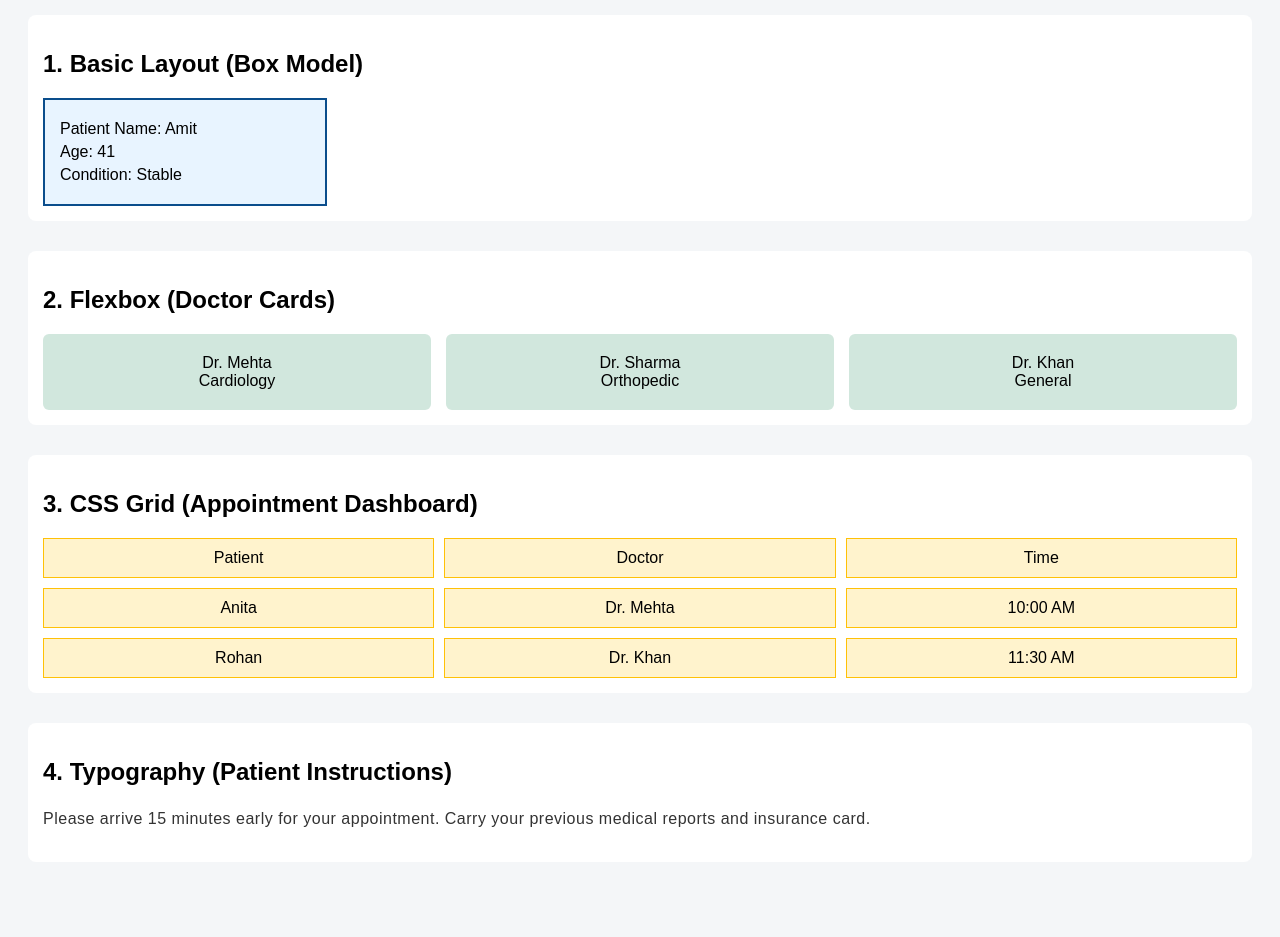
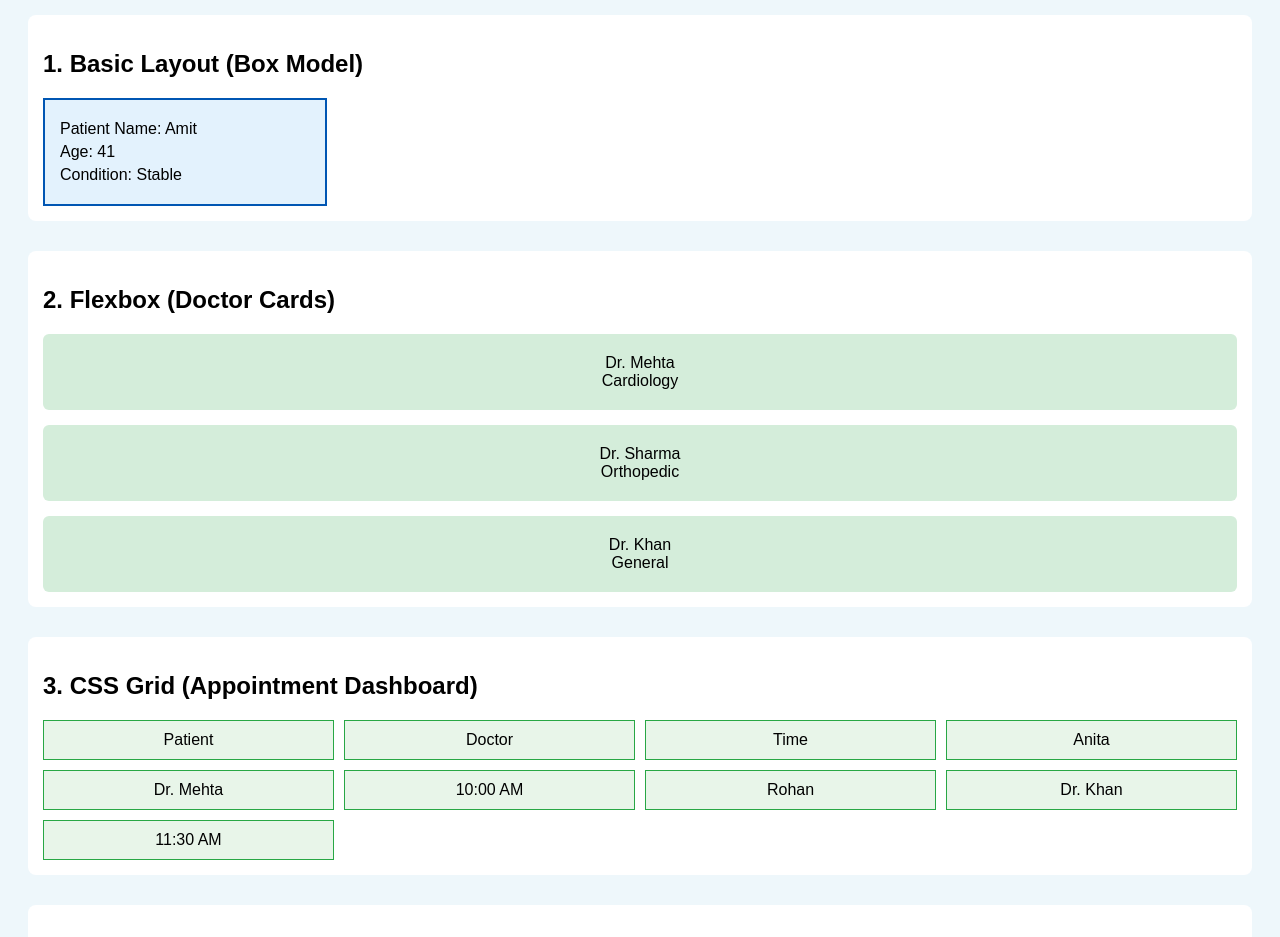
Before and after one commit to 0mkar303/RegistrationFoundation, a plain HTML site: page wwwroot/SinglePageLayout/htmlpage.html in a window 1280 px wide. Shown: the part 101-1038 px from the top of the page. Drawn offline with Linux system fonts and the light colour scheme.

Commit message:
#Modified the bed-Dashboard and the Flex box

```diff
--- a/wwwroot/SinglePageLayout/StyleSheet.css
+++ b/wwwroot/SinglePageLayout/StyleSheet.css
@@ -1,15 +1,19 @@
 /* GENERAL PAGE STYLING */
 body {
     font-family: Arial, sans-serif;
-    background-color: #f4f6f8;
+    background-color: #eef7fb;
+    /* ACTIVITY 4: Change to Hospital Theme Colors*/
+    /* background-color: #f4f6f8;*/
     padding: 20px;
 }
 
 /* MAIN PAGE TITLE */
 .page-title {
     text-align: center;
-    color: #0a4d8c;
+    /* color: #0a4d8c;*/
     margin-bottom: 30px;
+    color: #0056b3;
+   /* ACTIVITY 4: Change to Hospital Theme Colors*/
 }
 
 /* COMMON SECTION STYLE */
@@ -27,7 +31,10 @@ section {
     width: 250px;
     padding: 15px;
     border: 2px solid #0a4d8c;
-    background-color: #e8f4ff;
+    /* background-color: #e8f4ff;*/
+    /* ACTIVITY 4: Change to Hospital Theme Colors*/
+    background-color: #e3f2fd;
+    border-color: #0056b3;
 }
 
     /* Shows margin, padding, border clearly */
@@ -38,18 +45,27 @@ section {
 /* ------------------------------------------------ */
 /* 2. FLEXBOX – ONE DIRECTION LAYOUT */
 /* ------------------------------------------------ */
+/*.flex-container {
+    display: flex;*/ /* Enables flexbox */
+    /*gap: 15px;*/ /* Space between cards */
+    /*justify-content: space-between;
+}*/
+/*ACTIVITY 1: Change Flexbox to Column*/
 .flex-container {
-    display: flex; /* Enables flexbox */
-    gap: 15px; /* Space between cards */
-    justify-content: space-between;
+    display: flex;
+    flex-direction: column;
+    gap: 15px;
 }
+
 
 .doctor-card {
     flex: 1; /* Equal width cards */
-    background-color: #d1e7dd;
+    /* background-color: #d1e7dd;*/
     padding: 20px;
     text-align: center;
     border-radius: 6px;
+    /* ACTIVITY 4: Change to Hospital Theme Colors*/
+    background-color: #d4edda;
 }
 
 /* ------------------------------------------------ */
@@ -57,23 +73,29 @@ section {
 /* ------------------------------------------------ */
 .grid-container {
     display: grid; /* Enables grid */
-    grid-template-columns: repeat(3, 1fr); /* 3 equal columns */
+    /*grid-template-columns: repeat(3, 1fr);*/ /* 3 equal columns */
+    grid-template-columns: repeat(4, 1fr); /* ACTIVITY 2: Change to 4 equal columns */
     gap: 10px;
 }
 
 .grid-item {
-    background-color: #fff3cd;
+    /* background-color: #fff3cd;*/
     padding: 10px;
     text-align: center;
     border: 1px solid #ffc107;
+    /* ACTIVITY 4: Change to Hospital Theme Colors*/
+    background-color: #e8f5e9;
+    border-color: #28a745;
 }
 
 /* ------------------------------------------------ */
 /* 4. TYPOGRAPHY – READABILITY */
 /* ------------------------------------------------ */
 .typography .note {
-    font-size: 16px; /* Comfortable reading size */
-    line-height: 1.6; /* Spacing between lines */
+    /*font-size: 16px;*/ /* Comfortable reading size */
+    /*line-height: 1.6;*/ /* Spacing between lines */
+    font-size: 18px;
+    line-height: 1.8;/*ACTIVITY 3: Increase Font Size & Line Height*/
     letter-spacing: 0.5px; /* Improves clarity */
     color: #333;
 }
--- a/wwwroot/bed-dashboard/bed-dashboard.css
+++ b/wwwroot/bed-dashboard/bed-dashboard.css
@@ -19,6 +19,7 @@ h1 {
 .bed-container {
     display: grid;
     grid-template-columns: repeat(4, 1fr); /* 5 beds per row */
+    /*Activity 2.Change grid to 4 columns*/
     gap: 15px;
     max-width: 600px;
     margin: auto;
--- a/wwwroot/bed-dashboard/bed-dashboard.js
+++ b/wwwroot/bed-dashboard/bed-dashboard.js
@@ -25,6 +25,7 @@ let beds = [
     { bedNumber: 10, isOccupied: false },
     { bedNumber: 11, isOccupied: true },
     { bedNumber: 12, isOccupied: false }
+    /*Activity1.Add Bed 11, 12*/
 ];
 
 
@@ -69,6 +70,7 @@ function renderBeds() {
 
         // Click event to toggle bed status
         bedDiv.onclick = function () {
+            /*Activity44.	Disable clicking on occupied beds*/
             if (!bed.isOccupied) {
                 bed.isOccupied = !bed.isOccupied;
                 // Toggle the bed status
@@ -80,7 +82,7 @@ function renderBeds() {
         // Add bed to container
         container.appendChild(bedDiv);
     }
-
+    /*Activity3.	Count occupied beds and show total*/
     // Display the available and occupied bed counts
     document.getElementById("availableCount").innerText = `Available Beds: ${availableCount}`;
     document.getElementById("occupiedCount").innerText = `Occupied Beds: ${occupiedCount}`;
```
